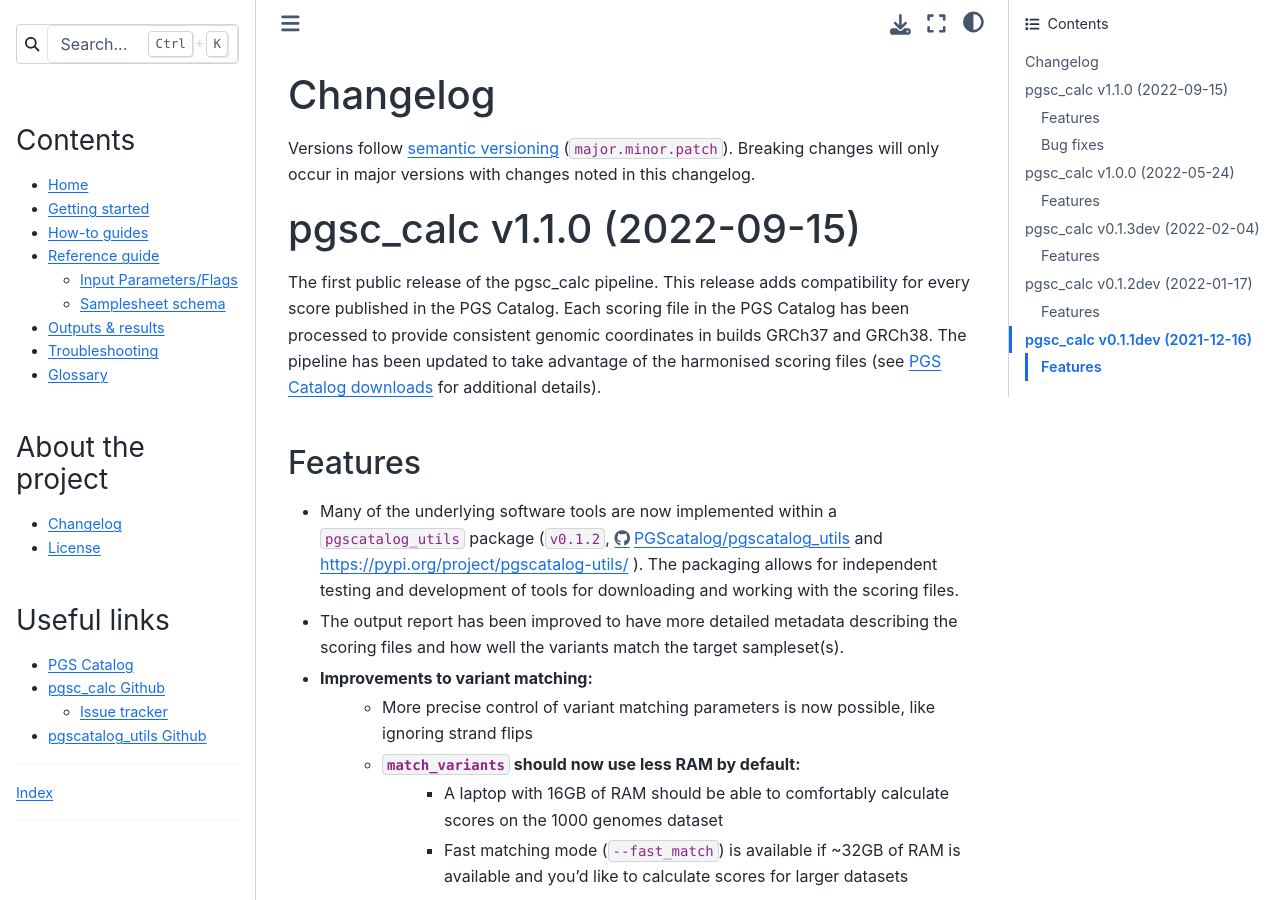
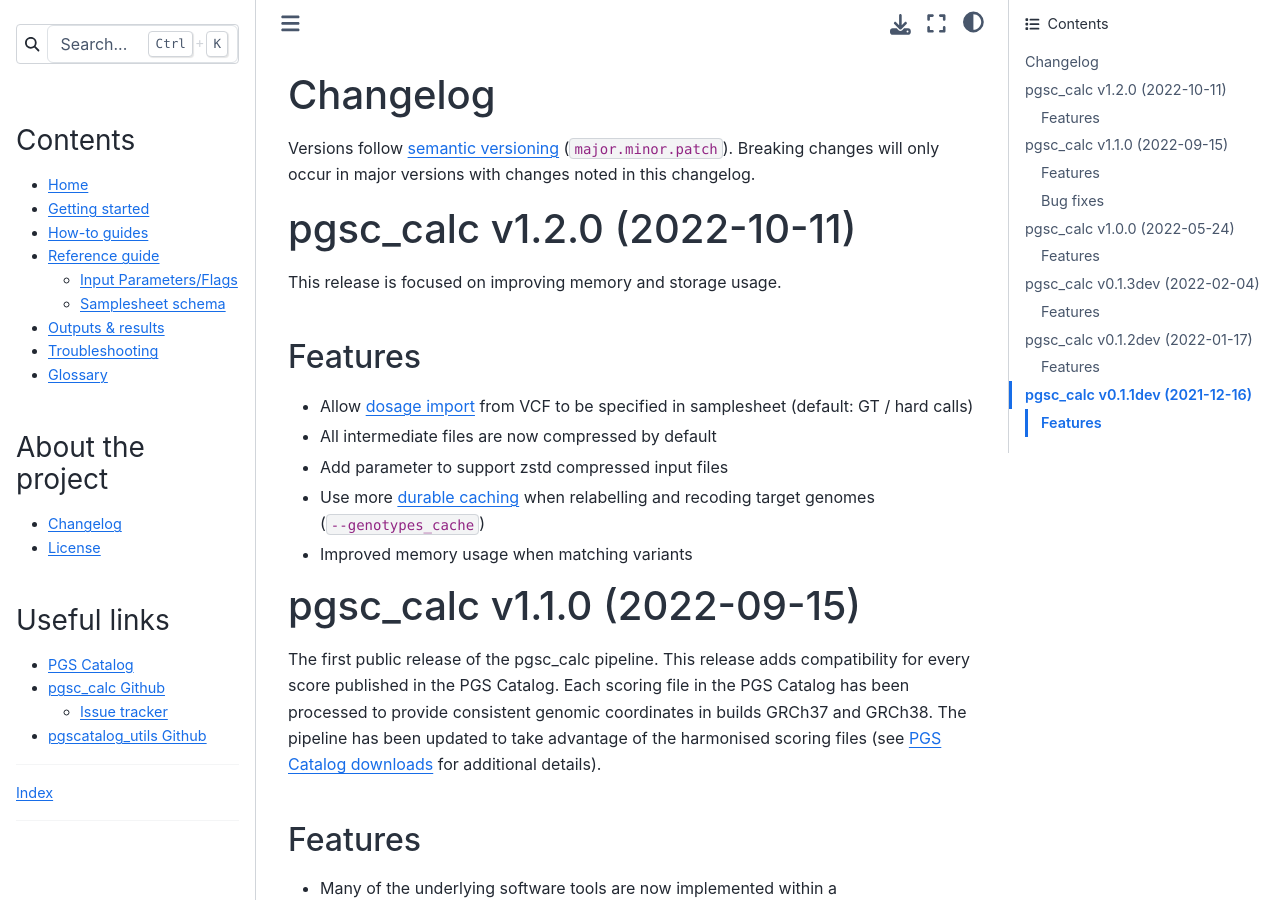
Before and after one commit to PGScatalog/pgsc_calc, a Sphinx documentation site: the page built from docs/changelog.rst, in a window 1280 px wide and 900 px high. Built offline with Sphinx 7.4.7 and the Sphinx Book theme 1.1.4, drawn with Linux system fonts in a browser that asks for light colours; the version number could not be read and is left out.

Commit message:
update changelog

```diff
--- a/docs/changelog.rst
+++ b/docs/changelog.rst
@@ -8,6 +8,26 @@
 
 .. _`semantic versioning`: https://semver.org/
 
+pgsc_calc v1.2.0 (2022-10-11)
+-----------------------------
+
+This release is focused on improving memory and storage usage.
+
+Features
+~~~~~~~~
+
+- Allow `dosage import`_ from VCF to be specified in samplesheet (default: GT / hard calls)
+
+- All intermediate files are now compressed by default
+
+- Add parameter to support zstd compressed input files
+
+- Use more `durable caching`_ when relabelling and recoding target genomes (``--genotypes_cache``)
+
+- Improved memory usage when matching variants
+
+.. _dosage import: https://pgsc-calc.readthedocs.io/en/dev/reference/input.html
+.. _durable caching: https://pgsc-calc.readthedocs.io/en/dev/reference/params.html#parameter-schema
 
 pgsc_calc v1.1.0 (2022-09-15)
 -----------------------------
```
